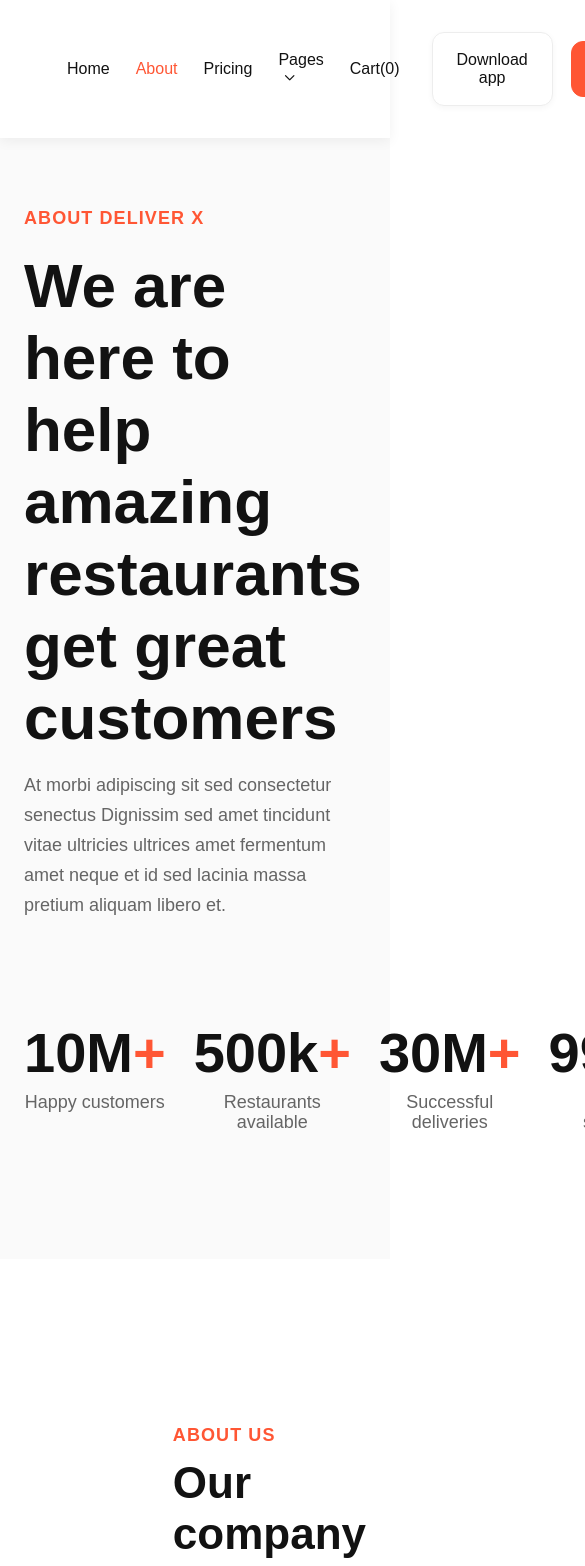
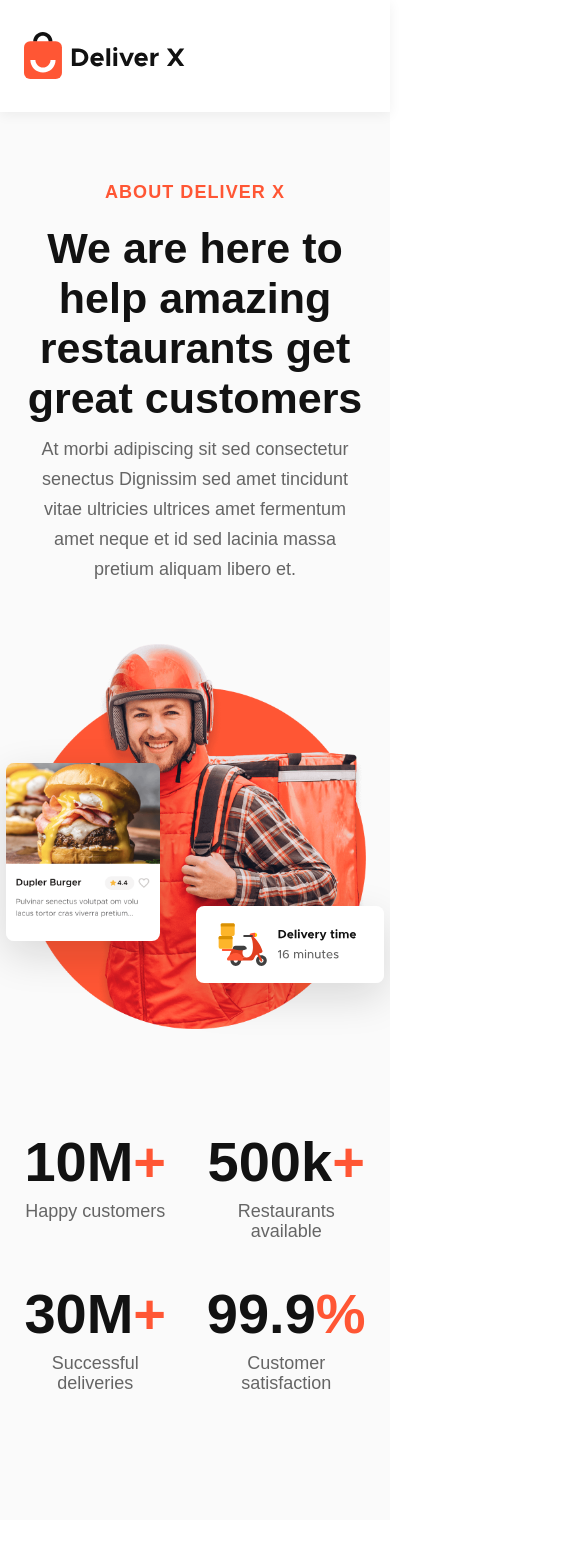
Before and after one commit to NeonNature/project-food, a React (Vite) app: page / in a window 390 px wide. Shown: the top 1566 px of the page, 585 px wide, since content can reach past the window. Built offline with nearby package versions, Linux system fonts and the light colour scheme; a web font is replaced by a local one.

Commit message:
feat: add responsiveness

```diff
--- a/src/styles/_utilities.scss
+++ b/src/styles/_utilities.scss
@@ -51,3 +51,23 @@
 .content-bg {
   background-color: var(--neutral--200);
 }
+
+@media screen and (max-width: 991px) {
+  .content-header {
+    font-size: 52px !important;
+    margin-bottom: 10px;
+  }
+  .content-subheader {
+    margin-bottom: 12px;
+    font-size: 38px !important;
+  }
+}
+
+@media screen and (max-width: 767px) {
+  .content-header {
+    font-size: 43px !important;
+  }
+  .content-subheader {
+    font-size: 32px !important;
+  }
+}
--- a/src/styles/about.scss
+++ b/src/styles/about.scss
@@ -37,3 +37,20 @@
   justify-self: end;
   max-width: 480px;
 }
+
+@media screen and (max-width: 991px) {
+  .about-grid {
+    grid-row-gap: 60px;
+    grid-template-columns: 1fr;
+  }
+
+  .about-content {
+    order: -1;
+  }
+}
+
+@media screen and (max-width: 767px) {
+  .about-grid {
+    grid-row-gap: 50px;
+  }
+}
--- a/src/styles/footer.scss
+++ b/src/styles/footer.scss
@@ -231,10 +231,44 @@
   line-height: 1.333em;
 }
 
+@media screen and (max-width: 991px) {
+  .footer-nav-grid,
+  .footer-place-grid {
+    grid-template-columns: auto auto;
+    justify-content: stretch;
+  }
+
+  .footer-grid {
+    grid-row-gap: 40px;
+    grid-template-columns: 1fr;
+  }
+}
+
 @media screen and (max-width: 767px) {
   .footer-nav-grid,
   .footer-place-grid {
     grid-template-columns: auto auto;
     justify-content: stretch;
   }
+
+  .footer-grid {
+    grid-row-gap: 30px;
+  }
+
+  .footer-app-container {
+    flex-direction: column;
+    align-items: stretch;
+  }
+
+  .footer-app-btn:nth-child(1) {
+    margin-right: 0;
+    margin-bottom: 20px;
+  }
 }
+
+@media screen and (max-width: 479px) {
+  .footer-nav-grid,
+  .footer-place-grid {
+    grid-template-columns: auto;
+  }
+}
--- a/src/styles/header.scss
+++ b/src/styles/header.scss
@@ -168,3 +168,10 @@
   line-height: 1.125em;
   vertical-align: middle;
 }
+
+@media screen and (max-width: 991px) {
+  .header-nav-wrap,
+  .header-buttons {
+    display: none;
+  }
+}
--- a/src/styles/intro.scss
+++ b/src/styles/intro.scss
@@ -100,3 +100,24 @@
   margin-top: 100px;
   text-align: center;
 }
+
+@media screen and (max-width: 991px) {
+  .intro-grid {
+    grid-row-gap: 60px;
+    grid-template-columns: 1.25fr;
+    text-align: center;
+  }
+}
+
+@media screen and (max-width: 767px) {
+  .intro-numbers-grid {
+    grid-column-gap: 40px;
+    grid-row-gap: 40px;
+    grid-template-columns: auto auto;
+    justify-content: center;
+  }
+
+  .intro-image-delivery {
+    right: -18px;
+  }
+}
--- a/src/styles/mission.scss
+++ b/src/styles/mission.scss
@@ -36,3 +36,16 @@
   align-items: center;
   display: grid;
 }
+
+@media screen and (max-width: 991px) {
+  .mission-grid {
+    grid-row-gap: 60px;
+    grid-template-columns: 1fr;
+  }
+}
+
+@media screen and (max-width: 767px) {
+  .mission-grid {
+    grid-row-gap: 50px;
+  }
+}
--- a/src/styles/news.scss
+++ b/src/styles/news.scss
@@ -2,7 +2,7 @@
 
 .news-container {
   @extend .content-container;
-  padding: 166px 0;
+  padding: 166px 24px;
 }
 
 .news-title {
@@ -96,4 +96,13 @@
   .news-grid {
     grid-template-columns: 1fr;
   }
+  .news-card {
+    padding: 68px 53px;
+  }
 }
+
+@media screen and (max-width: 767px) {
+  .news-card {
+    padding: 58px 34px;
+  }
+}
--- a/src/styles/partner.scss
+++ b/src/styles/partner.scss
@@ -18,6 +18,7 @@
   margin: 0 auto 110px;
   max-width: 700px;
   text-align: center;
+  padding-inline: 24px;
 }
 
 .partner-card-img {
@@ -42,3 +43,10 @@
   grid-auto-columns: 1fr;
   display: grid;
 }
+
+@media screen and (max-width: 991px) {
+  .partner-grid {
+    grid-template-columns: 1fr;
+    grid-row-gap: 64px;
+  }
+}
```
